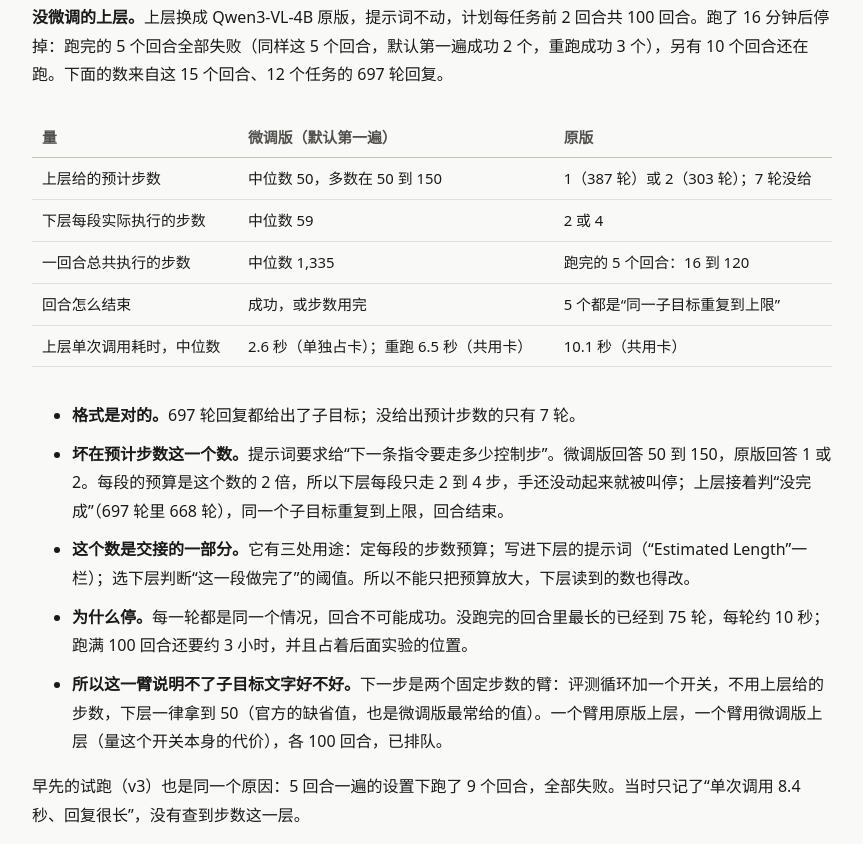
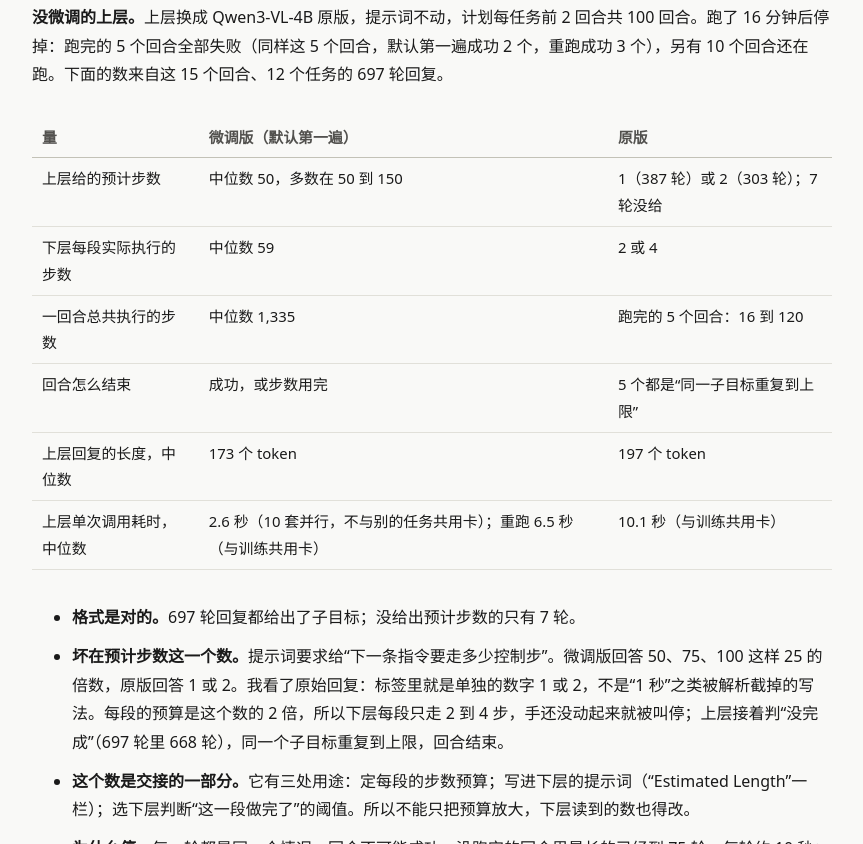
Before and after one commit to YueYang101/Machine-Learning-Handbook, a plain HTML site: page hier-sota-results.html in a window 1280 px wide. Shown: the part 9876-10720 px from the top of the page, without its empty margins (208-1071 px from the left). Drawn offline with nearby package versions, Linux system fonts and the light colour scheme.

Commit message:
HS 实验记录 v4 补正：核对原始回复后改三处措辞
- 没微调的上层：原始回复里的预计步数就是单独的 1 或 2；早先试跑回头核对是同一原因（2,384 轮），“回复很长”的说法收回（197 对 173 个 token）
- 噪声底：只说翻转率与指令变没变无关，不再推到“同一场景”
- 计划页：固定步数开关关闭时“行为相同”；每臂 100 回合只能分辨约 15 个点以上的差别

Co-Authored-By: Claude Fable 5.2 <noreply@anthropic.com>

```diff
--- a/hier-sota-results.html
+++ b/hier-sota-results.html
@@ -291,7 +291,7 @@ details > summary .one { display:block; color:var(--sub); font-size:.95rem; marg
 
 <p><b>噪声底。</b>同一设置跑两遍，总体差 4.8 个点（按任务重采样的 95% 区间 −1.6 到 +11.2）。250 个“任务 × 回合序号”里有 68 个成败翻转，占 27%。</p>
 <ul>
-<li><b>翻转不是场景重抽造成的。</b>两遍里指令文字相同的回合有 200 个，翻转 27.0%；指令不同（场景被重新抽样）的有 50 个，翻转 28.0%。同一个场景再跑一遍，成败也会变。</li>
+<li><b>翻转率与指令变没变无关。</b>两遍里指令文字相同的回合有 200 个，翻转 27.0%；指令文字不同的有 50 个，翻转 28.0%。指令相同不等于场景完全相同，所以只能说到这里。</li>
 <li><b>按任务看。</b>50 个任务里，两遍成功数相同的 27 个，差 1 个的 12 个，差 2 个的 9 个，差 3 个的 2 个（每任务 5 回合）。</li>
 <li><b>没见过的组合任务这一类两遍差了 13.8 个点</b>（21.2% 和 35.0%，p = 0.027；三类里只有这一类）。这一类只有 80 个回合，单看一遍不可靠。</li>
 </ul>
@@ -337,16 +337,17 @@ details > summary .one { display:block; color:var(--sub); font-size:.95rem; marg
 <tr><td>下层每段实际执行的步数</td><td>中位数 59</td><td>2 或 4</td></tr>
 <tr><td>一回合总共执行的步数</td><td>中位数 1,335</td><td>跑完的 5 个回合：16 到 120</td></tr>
 <tr><td>回合怎么结束</td><td>成功，或步数用完</td><td>5 个都是“同一子目标重复到上限”</td></tr>
-<tr><td>上层单次调用耗时，中位数</td><td>2.6 秒（单独占卡）；重跑 6.5 秒（共用卡）</td><td>10.1 秒（共用卡）</td></tr>
+<tr><td>上层回复的长度，中位数</td><td>173 个 token</td><td>197 个 token</td></tr>
+<tr><td>上层单次调用耗时，中位数</td><td>2.6 秒（10 套并行，不与别的任务共用卡）；重跑 6.5 秒（与训练共用卡）</td><td>10.1 秒（与训练共用卡）</td></tr>
 </table></div>
 <ul>
 <li><b>格式是对的。</b>697 轮回复都给出了子目标；没给出预计步数的只有 7 轮。</li>
-<li><b>坏在预计步数这一个数。</b>提示词要求给“下一条指令要走多少控制步”。微调版回答 50 到 150，原版回答 1 或 2。每段的预算是这个数的 2 倍，所以下层每段只走 2 到 4 步，手还没动起来就被叫停；上层接着判“没完成”（697 轮里 668 轮），同一个子目标重复到上限，回合结束。</li>
+<li><b>坏在预计步数这一个数。</b>提示词要求给“下一条指令要走多少控制步”。微调版回答 50、75、100 这样 25 的倍数，原版回答 1 或 2。我看了原始回复：标签里就是单独的数字 1 或 2，不是“1 秒”之类被解析截掉的写法。每段的预算是这个数的 2 倍，所以下层每段只走 2 到 4 步，手还没动起来就被叫停；上层接着判“没完成”（697 轮里 668 轮），同一个子目标重复到上限，回合结束。</li>
 <li><b>这个数是交接的一部分。</b>它有三处用途：定每段的步数预算；写进下层的提示词（“Estimated Length”一栏）；选下层判断“这一段做完了”的阈值。所以不能只把预算放大，下层读到的数也得改。</li>
 <li><b>为什么停。</b>每一轮都是同一个情况，回合不可能成功。没跑完的回合里最长的已经到 75 轮，每轮约 10 秒；跑满 100 回合还要约 3 小时，并且占着后面实验的位置。</li>
 <li><b>所以这一臂说明不了子目标文字好不好。</b>下一步是两个固定步数的臂：评测循环加一个开关，不用上层给的步数，下层一律拿到 50（官方的缺省值，也是微调版最常给的值）。一个臂用原版上层，一个臂用微调版上层（量这个开关本身的代价），各 100 回合，已排队。</li>
 </ul>
-<p>早先的试跑（v3）也是同一个原因：5 回合一遍的设置下跑了 9 个回合，全部失败。当时只记了“单次调用 8.4 秒、回复很长”，没有查到步数这一层。</p>
+<p>早先的试跑（v3）是同一个原因，已回头核对：19 个回合、2,384 轮回复里，预计步数是 1 的 1,218 轮，是 2 的 1,150 轮，没给的 16 轮；跑完的 10 个回合全部失败。当时记的“回复很长”不对：原版回复的中位数是 197 个 token，微调版是 173 个。一回合慢是因为轮数多。</p>
 </details>
 
 <details id="checks" open><summary><h2><span class="n">§ 5</span>H2、H3、H4 的流程检查</h2><span class="one">三个实验的评测链路都跑通了；这里的数字只说明流程没装错，不是成绩。</span></summary>
```
Also changed, not shown: hier-sota-repro.html (+1 -1 lines).
